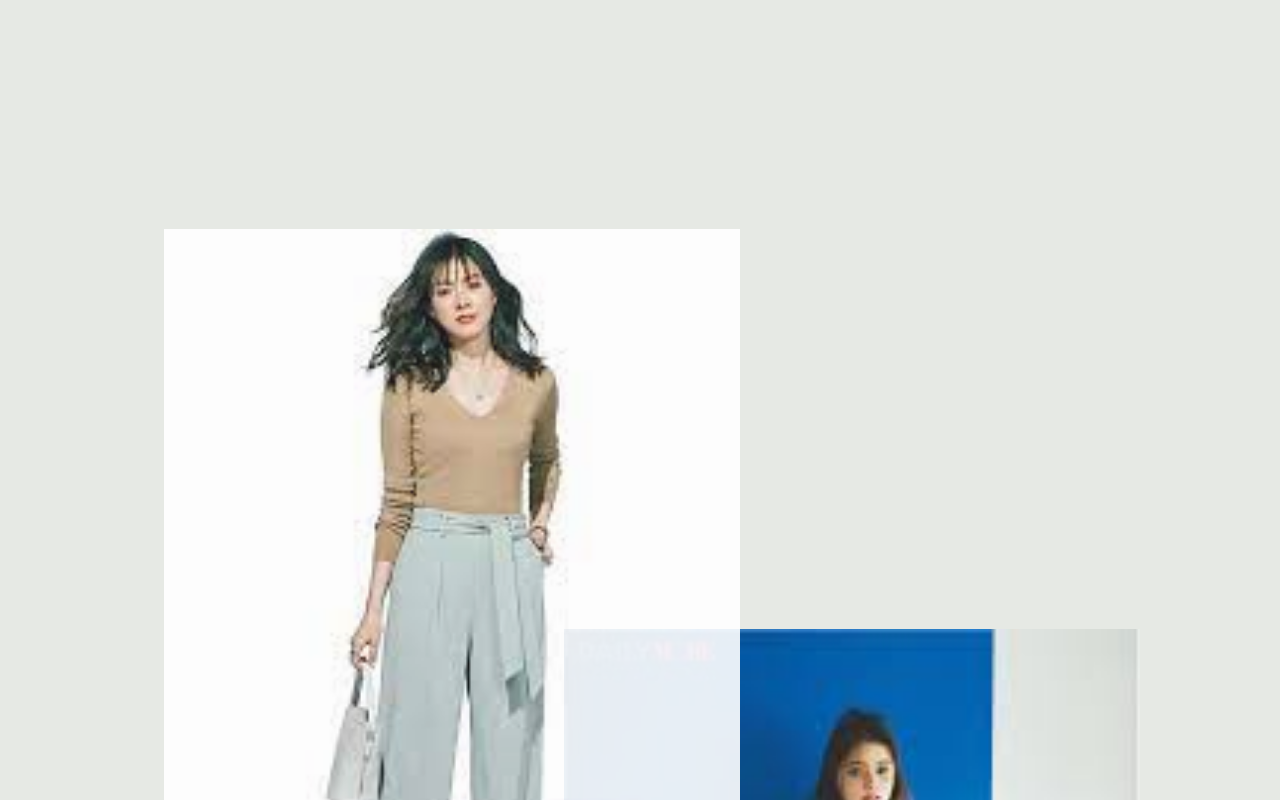
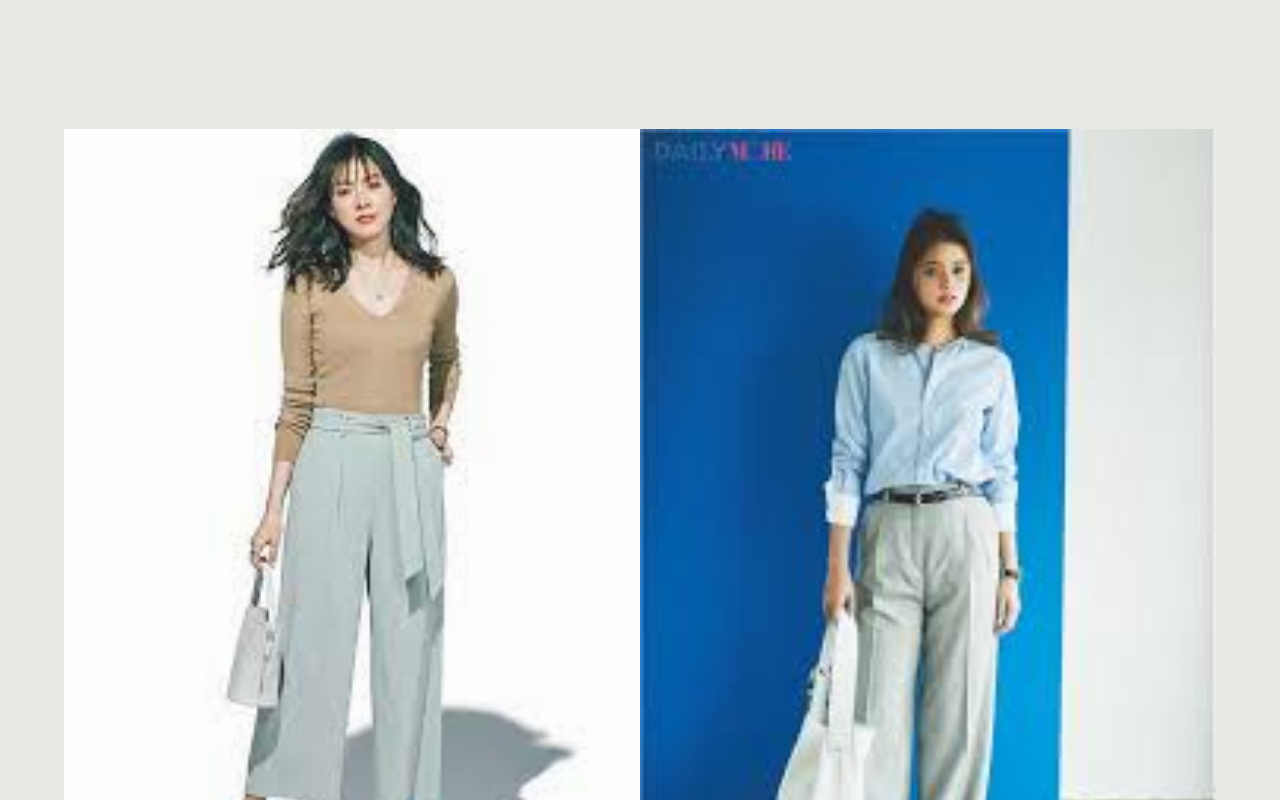
Before and after one commit to hoshico/LP-sample2, a plain HTML site: page index.html in a window 1280 px wide. Shown: the part 2100-2900 px from the top of the page. Drawn offline with nearby package versions, Linux system fonts and the light colour scheme.

Commit message:
section修正

```diff
--- a/css/style.css
+++ b/css/style.css
@@ -68,23 +68,18 @@ header {
 
 .img_3_left {
   width: 50%;
-  position:absolute;
-    top:100px;
-    left:100px;
   z-index: 10;
   opacity: 0.9;
 }
 .img_3_left > img {
   width: 100%;
-  position: absolute;
+
 
 }
 
 .img_3_right {
   width: 50%;
-  position:absolute;
-    top:500px;
-    left:500px;
+
 
 }
 .img_3_right > img {
--- a/index.html
+++ b/index.html
@@ -36,7 +36,7 @@
     </section>
 
 
-    <section class="section_2">
+    <section class="section">
       <div class="img_3_left" class="content">
         <img src="image/image5.jpeg" alt="image5">
       </div>
```
